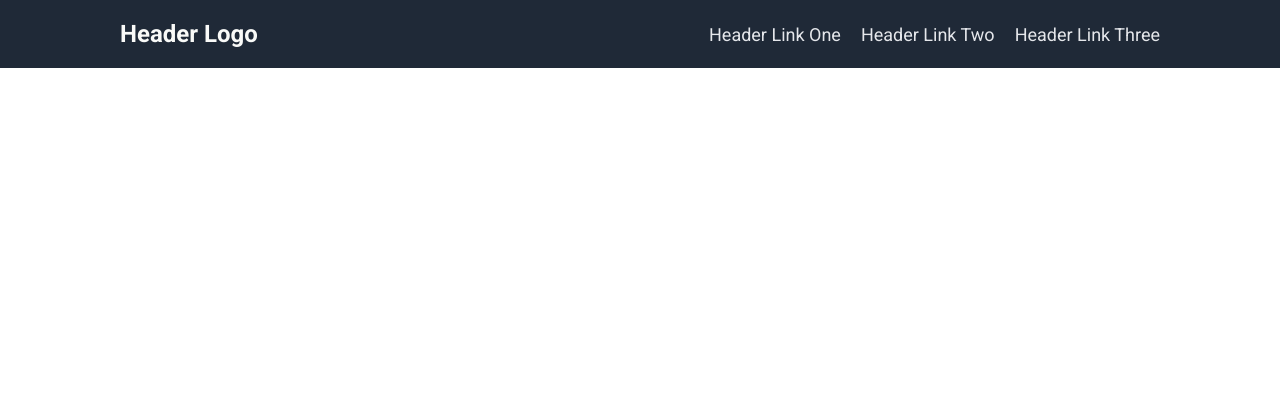
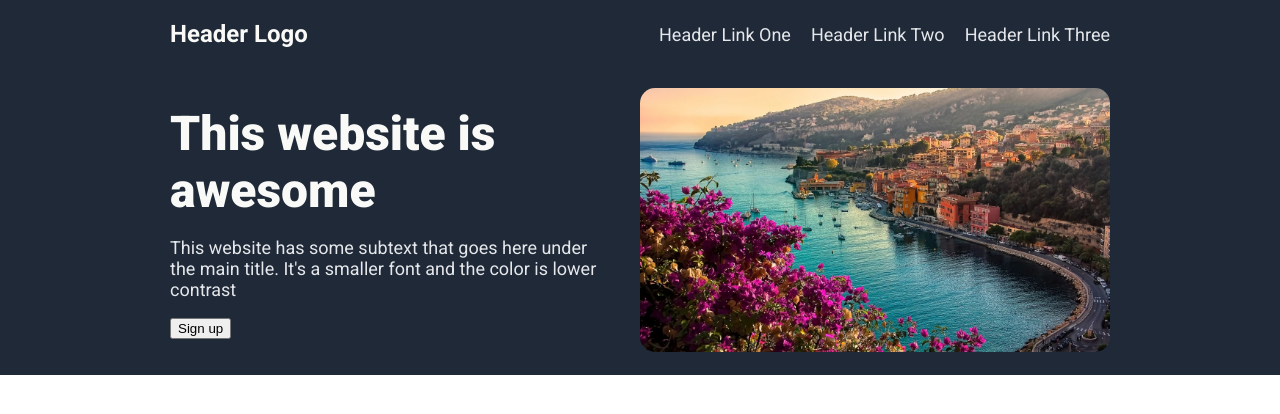
Before and after one commit to tylertne/Odin-Landing-Page, a plain HTML site: page index.html in a window 1280 px wide. Drawn offline with Linux system fonts and the light colour scheme.

Commit message:
feat: add main section framework
Add main section html and styling for
main text, image, subtext

```diff
--- a/css/style.css
+++ b/css/style.css
@@ -1,3 +1,5 @@
+/* Overall Styles */
+
 *{
     box-sizing: border-box;
 }
@@ -13,11 +15,11 @@ body{
     min-height: 100%;
 }
 .container{
-    max-width: 1100px;
+    max-width: 1000px;
     margin: 0 auto;
     padding: 20px 30px;
 }
-
+/* Nav Styles */
 .nav{
     background-color: #1F2937;
     font-size: 1.5rem;
@@ -44,3 +46,33 @@ body{
     text-decoration: none;
     color: #e5e7eb
 }
+
+/* Main Styles */
+.main{
+    background-color: #1F2937;
+}
+.main .container{
+    display: flex;
+    align-items: center;
+}
+.mainimg img{
+    width: 100%;
+    border-radius: 15px;
+}
+.maintxt, .mainimg{
+    flex: 1;
+}
+.maintxt h1{
+    font-size: 4rem;
+    font-weight: 900;
+    color: #f9faf8;
+    margin: 0 0 1.5rem 0;
+}
+.maintxt p{
+    font-size: 1.5rem;
+    color: #e5e7eb;
+    margin: 0 2rem 1.5rem 0;
+}
+.maintxt button{
+
+}
--- a/index.html
+++ b/index.html
@@ -22,6 +22,17 @@
                 </ul>
             </div>
         </nav>
-
+        <main class="main">
+            <div class="container">
+                <section class="maintxt">
+                    <h1>This website is awesome</h1>
+                    <p>This website has some subtext that goes here under the main title. It's a smaller font and the color is lower contrast</p>
+                    <button>Sign up</button>
+                </section>
+                <div class="mainimg">
+                    <img src="images/riviera.jpg" alt="Landscape of the French Riviera">
+                </div>
+            </div>
+        </main>
  </body>
 </html>
```
Also changed, not shown: images/riviera.jpg (added).
